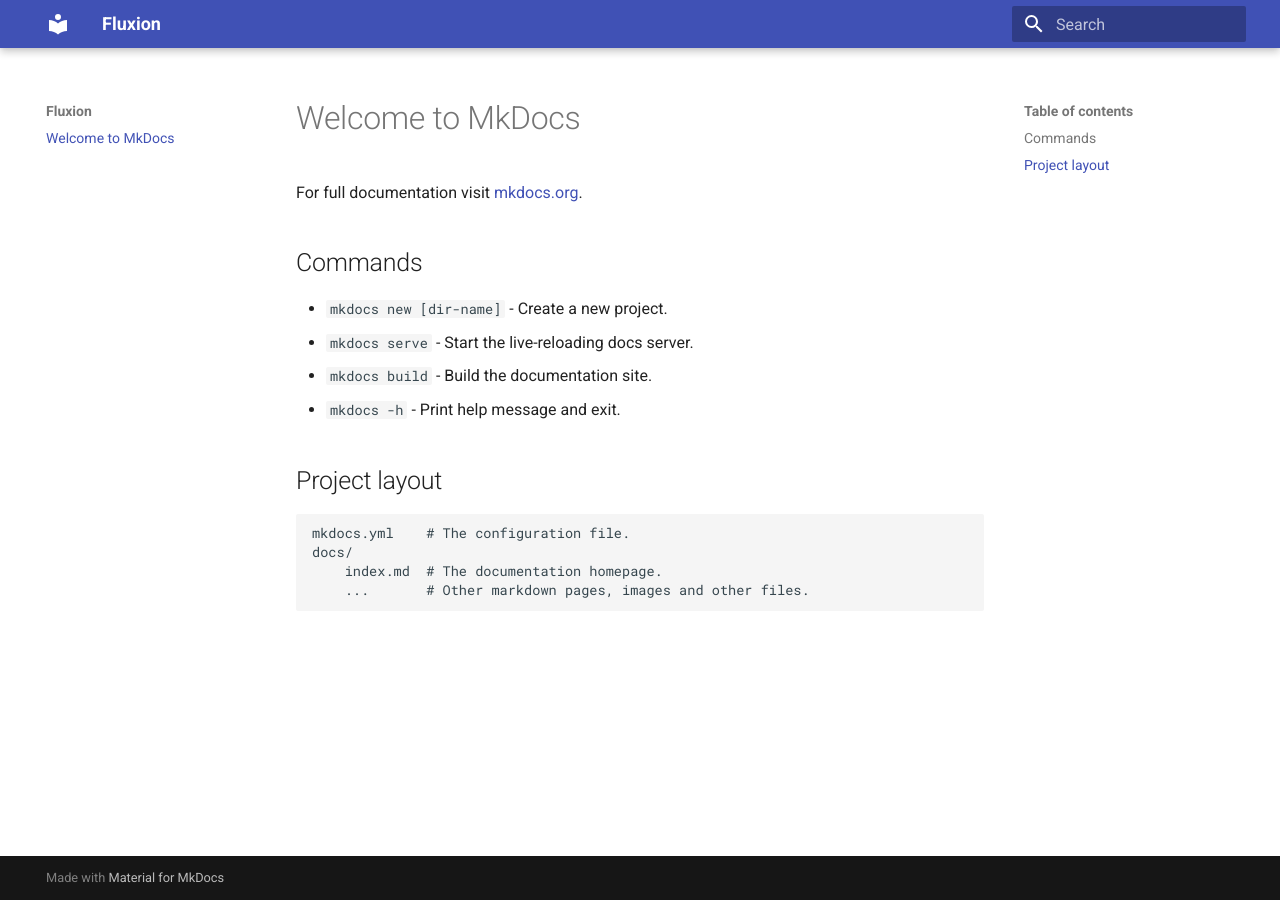
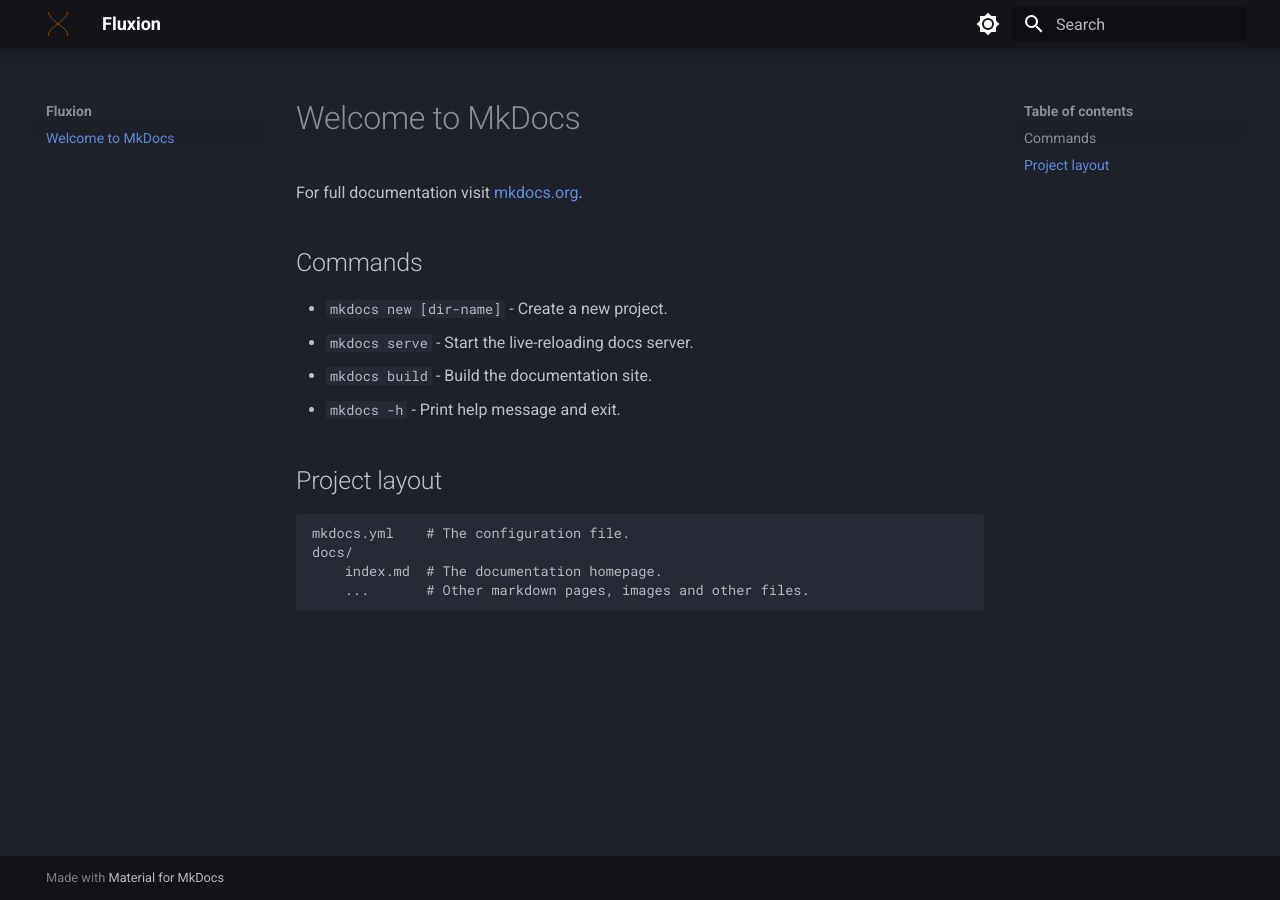
Before and after one commit to Peperworx/fluxion, an MkDocs documentation site: the page built from docs/index.md, in a window 1280 px wide. Built offline with MkDocs 1.6.1 and Material for MkDocs 9.7.7, drawn with Linux system fonts in a browser that asks for light colours.

Commit message:
Better theme, moved a bunch of assets.

```diff
--- a/mkdocs.yml
+++ b/mkdocs.yml
@@ -1,3 +1,17 @@
 site_name: Fluxion
 theme:
   name: material
+  logo: assets/fluxion_square.svg
+  palette:
+    - scheme: slate
+      primary: black
+      accent: deep orange
+      toggle:
+        icon: material/brightness-7
+        name: Switch to dark mode
+    - scheme: default
+      primary: black
+      accent: deep orange
+      toggle:
+        icon: material/brightness-4
+        name: Switch to light mode
```
Also changed, not shown: README.md (+1 -1 lines), docs/assets/fluxion_social.png (renamed from img/fluxion_social.png), docs/assets/fluxion_social.svg (renamed from img/fluxion_social.svg), docs/assets/fluxion_square.png (renamed from img/fluxion_square.png), docs/assets/fluxion_square.svg (renamed from img/fluxion_square.svg), docs/assets/fluxion_square_ar2.png (renamed from img/fluxion_square_ar2.png), docs/assets/fluxion_square_ar2.svg (renamed from img/fluxion_square_ar2.svg), docs/assets/fluxion_wide.png (renamed from img/fluxion_wide.png), docs/assets/fluxion_wide.svg (renamed from img/fluxion_wide.svg).
